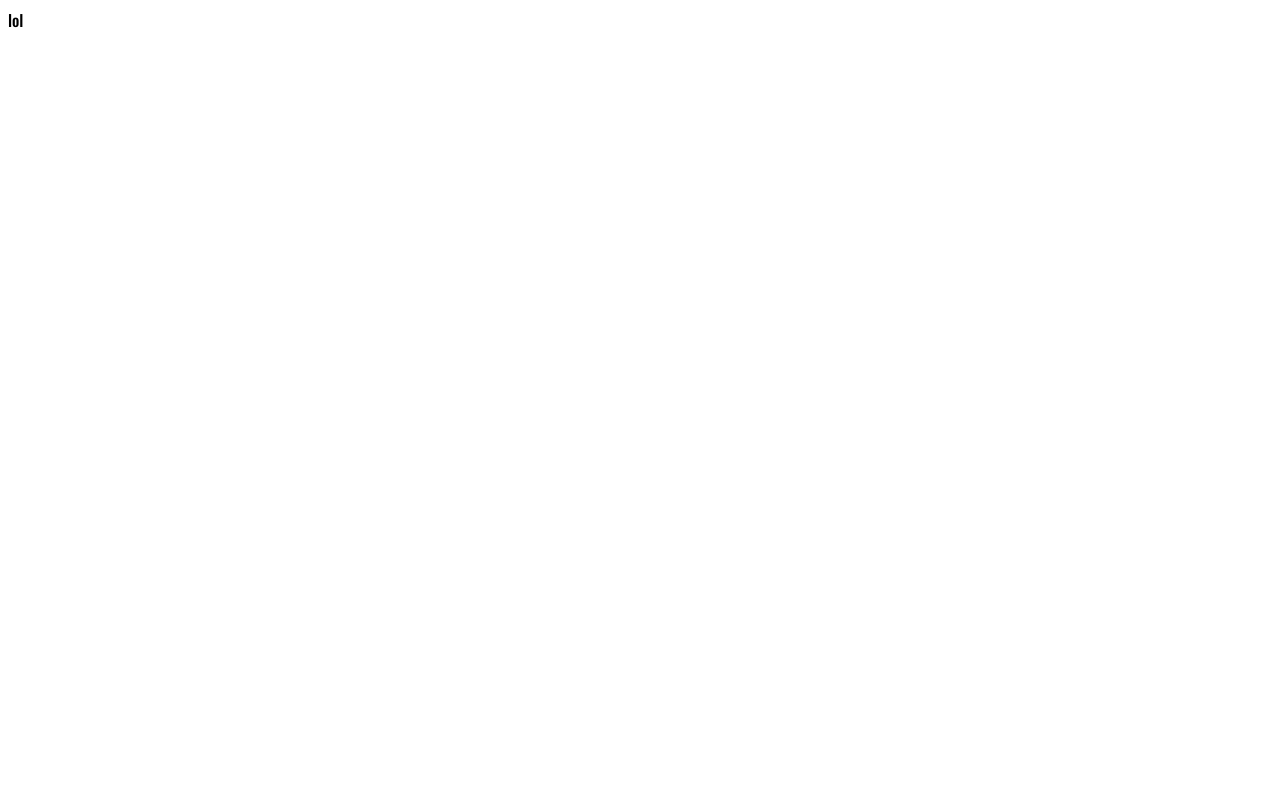
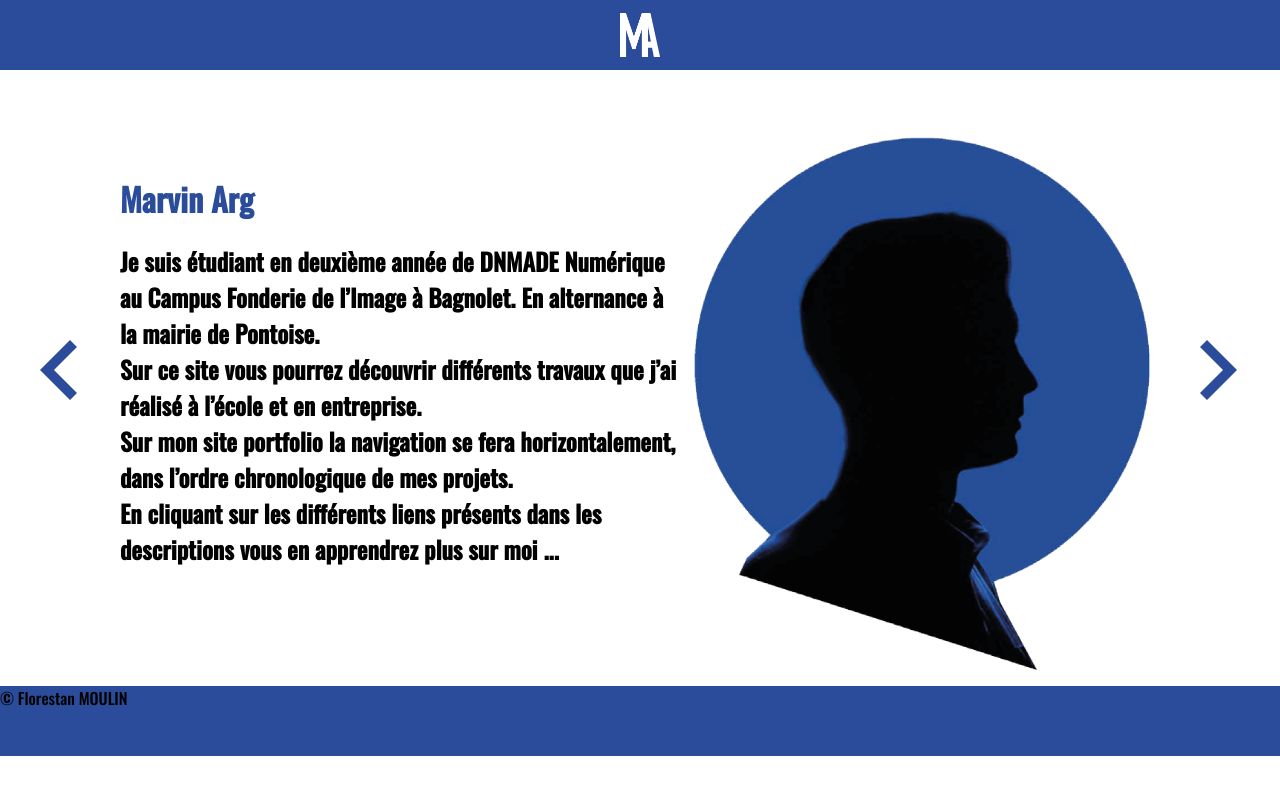
Before and after one commit to Titus928/ARG, a plain HTML site: page index.html in a window 1280 px wide. Drawn offline with nearby package versions, Linux system fonts and the light colour scheme.

Commit message:
ajout structure accueil

```diff
--- a/index.html
+++ b/index.html
@@ -11,6 +11,33 @@
     <link rel="stylesheet" href="style.css">
 </head>
 <body>
-    <p>lol</p>
+    <div class="flex">
+        <header>
+            <img class="logo_blanc" src="img/Logo MA blanc.png" alt="logo blanc">
+        </header>
+
+            <div class="accueil">
+                <img src="img/chevron-left.svg" alt="chevron bleu à gauche">
+                    <div class="texte_accueil">
+                        <h1>Marvin Arg</h1>
+                        <h2>Je suis étudiant en deuxième année de DNMADE Numérique au Campus Fonderie de l’Image à Bagnolet.
+                            En alternance à la mairie de Pontoise. <br>
+
+                            Sur ce site vous pourrez découvrir différents travaux que j’ai réalisé à l’école et en entreprise. <br>
+
+                            Sur mon site portfolio la navigation se fera horizontalement, dans l’ordre chronologique de mes projets. <br>
+
+                            En cliquant sur les différents liens présents dans les descriptions vous en apprendrez plus sur moi ...</h2>
+                    </div>
+                    <div>
+                        <img class="portrait" src="img/Profil MA.png" alt="silhouette devant un rond bleu">
+                    </div>
+                <img src="img/chevron-right.svg" alt="chevron bleu à droite">
+            </div>
+
+        <footer>
+            <p>© Florestan MOULIN</p>
+        </footer>
+    </div>
 </body>
 </html>
--- a/style.css
+++ b/style.css
@@ -1,3 +1,56 @@
 body{
     font-family: 'Oswald', sans-serif;
+    margin: 0;
 }
+
+.flex{
+
+}
+
+header{
+    height: 70px;
+    background-color: #2B4C9A;
+    display: flex;
+    align-items: center;
+    justify-content: center;
+
+}
+
+.logo_blanc{
+    height: 44px;
+}
+
+.accueil{
+    display: flex;
+    align-items: center;
+    justify-content: center;
+}
+
+h1{
+    color: #2B4C9A;
+}
+
+.portrait{
+    height: 600px;
+}
+
+
+
+
+
+
+
+
+
+
+
+
+
+
+
+
+
+footer{
+    height: 70px;
+    background-color: #2B4C9A;
+}
```
Also changed, not shown: img/Logo MA blanc.png (added), img/Profil MA.png (added), img/chevron-left.svg (added), img/chevron-right.svg (added), script.js (added), 1 other file.
